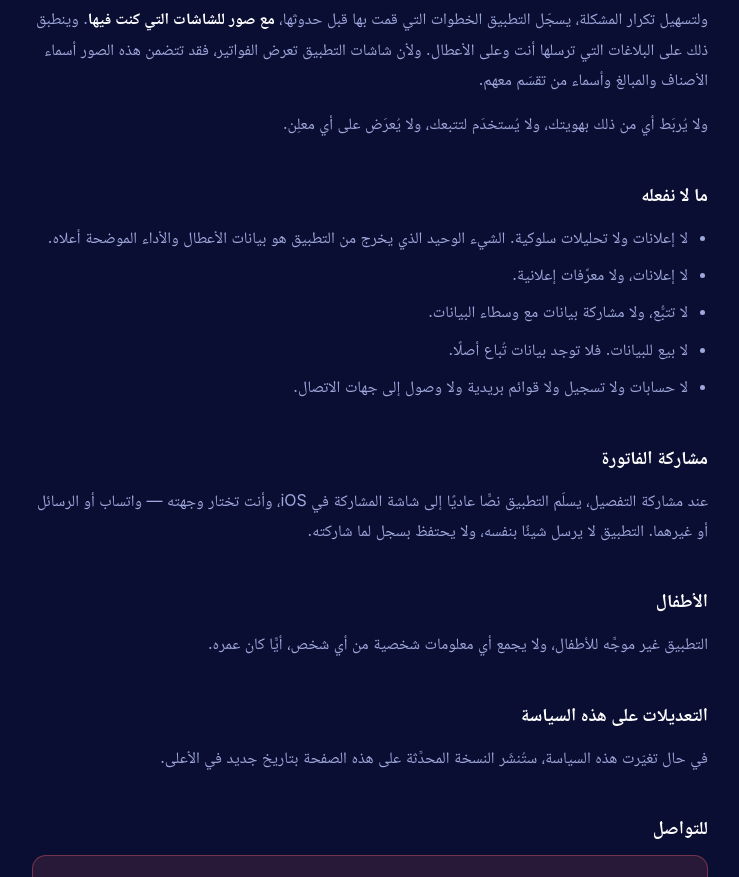
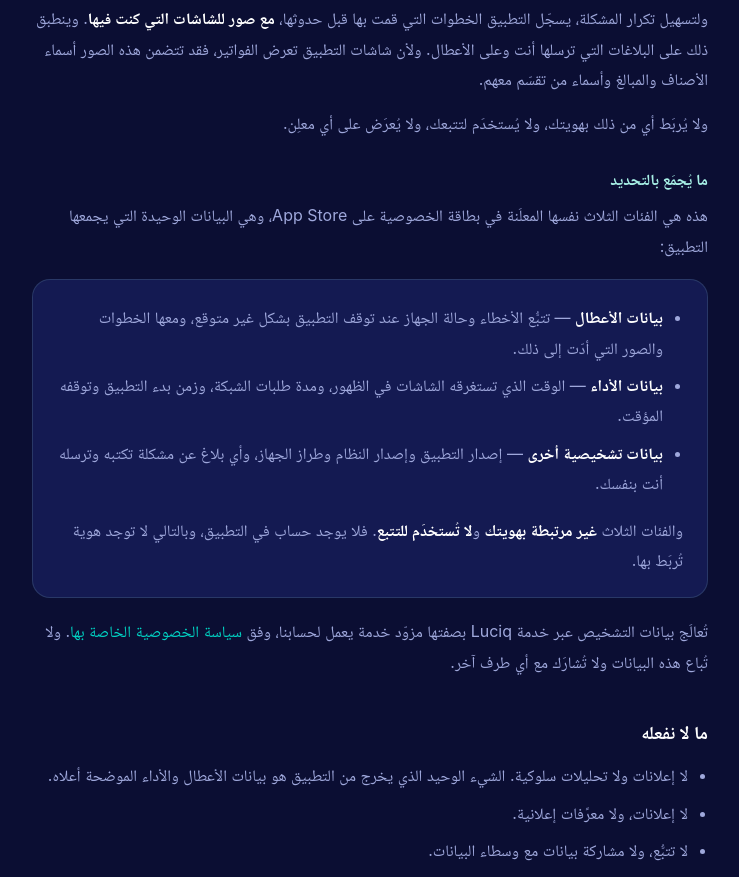
Before and after one commit to MariamEskander/Split-me-docs, a plain HTML site: page privacy-ar.html in a window 1280 px wide. Shown: the part 1773-2650 px from the top of the page, without its empty margins (270-1009 px from the left). Drawn offline with Linux system fonts and the light colour scheme.

Commit message:
Enumerate the collected data categories
The policy described diagnostics in prose but did not name the categories. It
now lists exactly the three declared on the App Store privacy card — crash
data, performance data, other diagnostic data — each stated as not linked to
identity and not used for tracking, because App Review compares the policy
against those declarations and a discrepancy reads as a misdeclaration.

Also names Luciq as the processor with a link to its policy, and states the
data is neither sold nor shared further. Both languages.

Co-Authored-By: Claude Opus 5 (1M context) <noreply@anthropic.com>

```diff
--- a/privacy-ar.html
+++ b/privacy-ar.html
@@ -18,7 +18,7 @@
     <p class="langs"><a href="privacy.html">English</a><span>·</span><a class="on" href="privacy-ar.html">العربية</a></p>
   </header>
 
-  <p class="date">آخر تحديث: ٦ سبتمبر ٢٠٢٦</p>
+  <p class="date">آخر تحديث: ٧ سبتمبر ٢٠٢٦</p>
 
   <div class="card">
     <span class="pill">باختصار</span>
@@ -81,6 +81,26 @@
   <p>ولا يُربَط أي من ذلك بهويتك، ولا يُستخدَم لتتبعك، ولا يُعرَض على أي
   معلِن.</p>
 
+  <h3>ما يُجمَع بالتحديد</h3>
+  <p>هذه هي الفئات الثلاث نفسها المعلَنة في بطاقة الخصوصية على App Store، وهي
+  البيانات الوحيدة التي يجمعها التطبيق:</p>
+  <div class="card">
+    <ul>
+      <li><strong>بيانات الأعطال</strong> — تتبُّع الأخطاء وحالة الجهاز عند
+      توقف التطبيق بشكل غير متوقع، ومعها الخطوات والصور التي أدّت إلى ذلك.</li>
+      <li><strong>بيانات الأداء</strong> — الوقت الذي تستغرقه الشاشات في
+      الظهور، ومدة طلبات الشبكة، وزمن بدء التطبيق وتوقفه المؤقت.</li>
+      <li><strong>بيانات تشخيصية أخرى</strong> — إصدار التطبيق وإصدار النظام
+      وطراز الجهاز، وأي بلاغ عن مشكلة تكتبه وترسله أنت بنفسك.</li>
+    </ul>
+    <p>والفئات الثلاث <strong>غير مرتبطة بهويتك</strong>
+    و<strong>لا تُستخدَم للتتبع</strong>. فلا يوجد حساب في التطبيق، وبالتالي لا
+    توجد هوية تُربَط بها.</p>
+  </div>
+  <p>تُعالَج بيانات التشخيص عبر خدمة Luciq بصفتها مزوّد خدمة يعمل لحسابنا، وفق
+  <a href="https://www.luciq.ai/privacy-policy">سياسة الخصوصية الخاصة بها</a>.
+  ولا تُباع هذه البيانات ولا تُشارَك مع أي طرف آخر.</p>
+
   <h2>ما لا نفعله</h2>
   <ul>
     <li>لا إعلانات ولا تحليلات سلوكية. الشيء الوحيد الذي يخرج من التطبيق هو
```
Also changed, not shown: privacy.html (+22 -1 lines).
